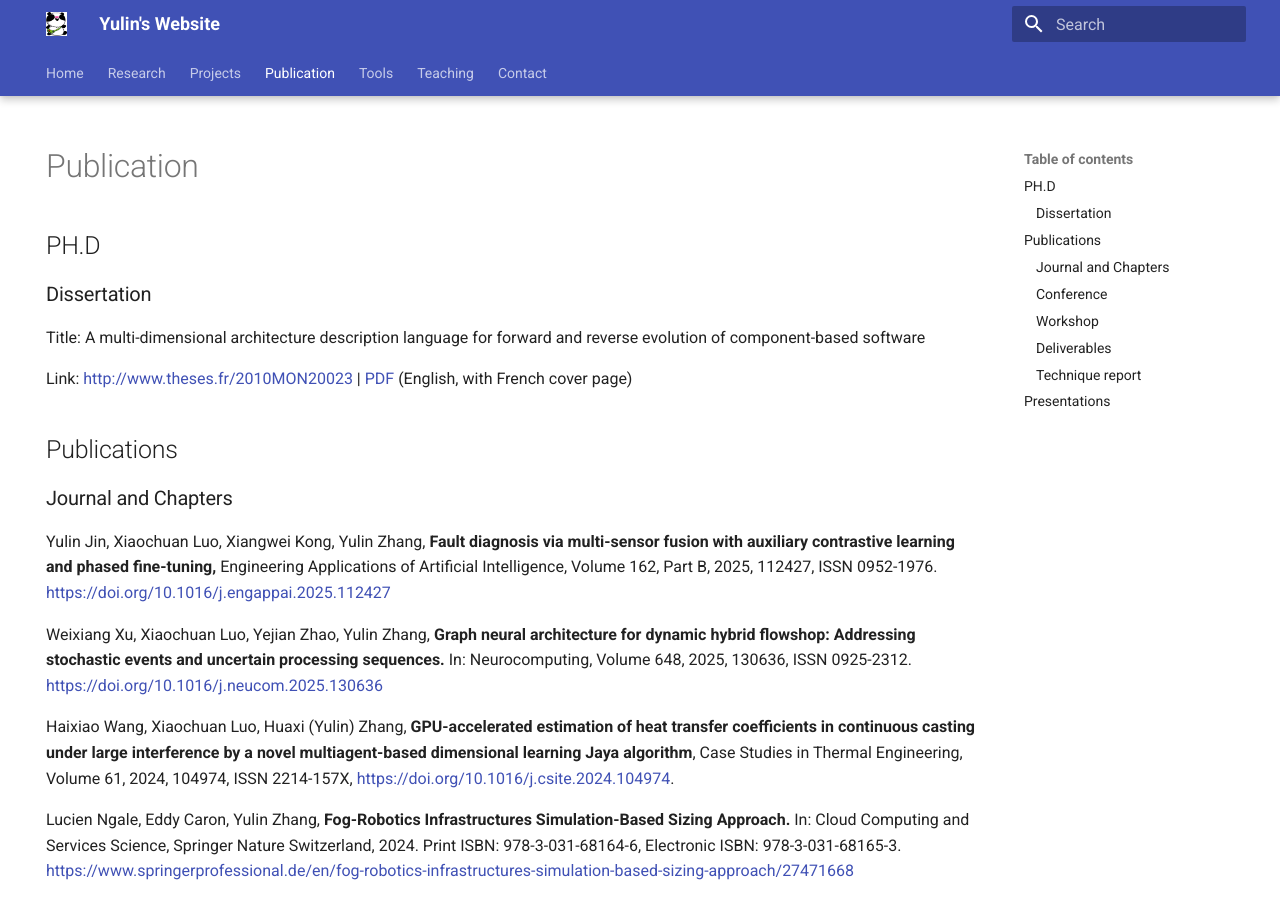
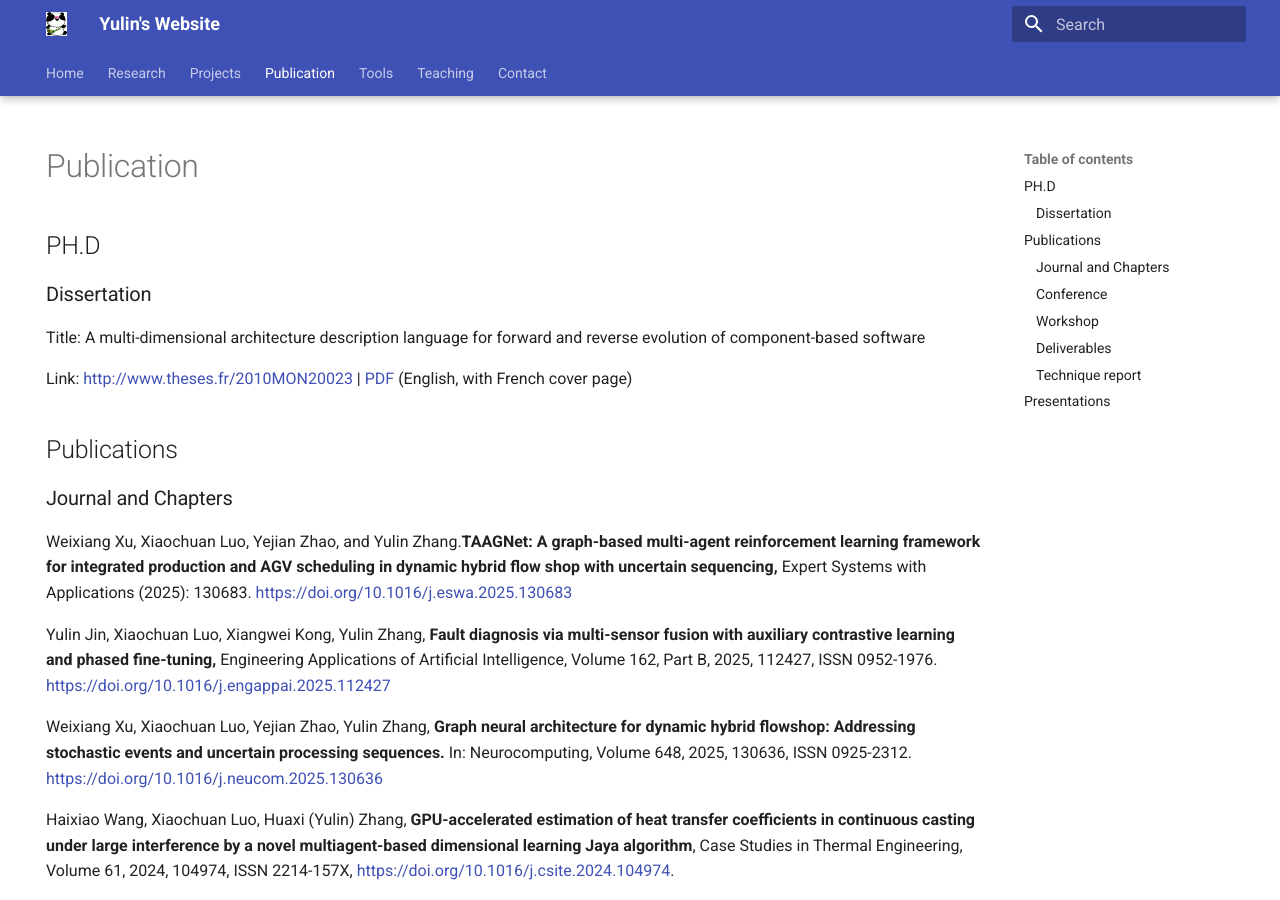
Before and after one commit to yulinz888888/yulinz888888.github.io, an MkDocs documentation site: the page built from docs/publications.md, in a window 1280 px wide and 900 px high. Built offline with MkDocs 1.6.1 and Material for MkDocs 9.7.7, drawn with Linux system fonts in a browser that asks for light colours.

Commit message:
New journal publication

```diff
--- a/docs/publications.md
+++ b/docs/publications.md
@@ -14,6 +14,8 @@ Link: [http://www.theses.fr/2010MON20023](http://www.theses.fr/2010MON20023) | [
 ## Publications
 
 ### Journal and Chapters
+
+Weixiang Xu, Xiaochuan Luo, Yejian Zhao, and Yulin Zhang.**TAAGNet: A graph-based multi-agent reinforcement learning framework for integrated production and AGV scheduling in dynamic hybrid flow shop with uncertain sequencing,** Expert Systems with Applications (2025): 130683. [https://doi.org/10.1016/j.eswa.2025.130683](https://www.sciencedirect.com/science/article/pii/S0957417425042988)
 
 Yulin Jin, Xiaochuan Luo, Xiangwei Kong, Yulin Zhang, **Fault diagnosis via multi-sensor fusion with auxiliary contrastive learning and phased fine-tuning,** Engineering Applications of Artificial Intelligence, Volume 162, Part B, 2025, 112427, ISSN 0952-1976. [https://doi.org/10.1016/j.engappai.2025.112427](https://doi.org/10.1016/j.engappai.2025.112427)
 
```
